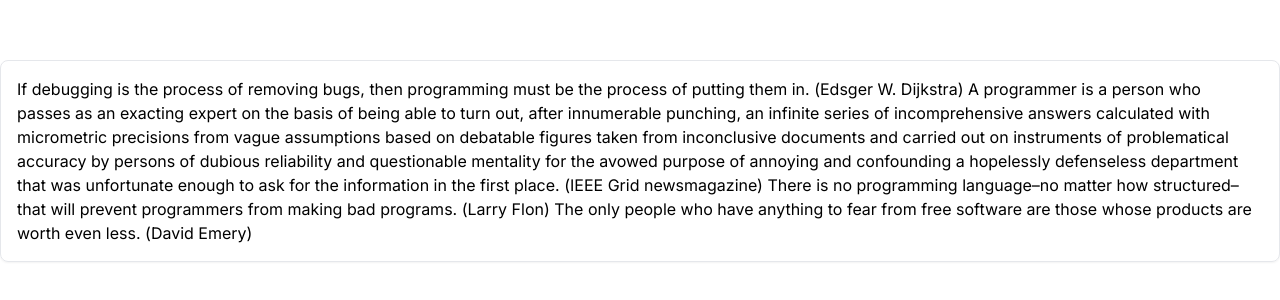
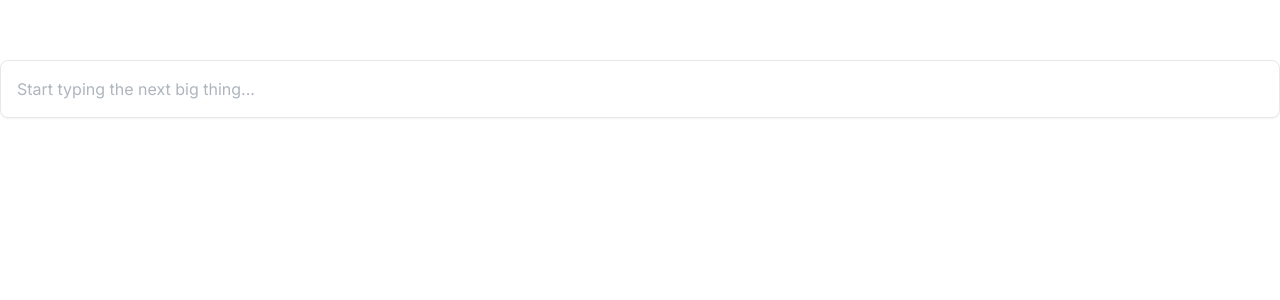
Before and after one commit to jennmueng/editor, a Next.js app: page / in a window 1280 px wide. Shown: the part 132-432 px from the top of the page. Built offline with nearby package versions, Linux system fonts and the light colour scheme; what fetch-retry would draw is missing.

Commit message:
better support newlines in suggestions.

```diff
--- a/package.json
+++ b/package.json
@@ -11,6 +11,8 @@
     "dependencies": {
         "@floating-ui/react": "^0.26.0",
         "@tiptap/extension-bubble-menu": "^2.1.11",
+        "@tiptap/extension-hard-break": "^2.1.11",
+        "@tiptap/extension-placeholder": "^2.1.11",
         "@tiptap/pm": "^2.1.11",
         "@tiptap/react": "^2.1.11",
         "@tiptap/starter-kit": "^2.1.11",
--- a/src/app/api/suggestions/route.ts
+++ b/src/app/api/suggestions/route.ts
@@ -14,7 +14,11 @@
 export const POST = withRateLimit(async (req) => {
     const { before, selection, after } = (await req.json()) as SelectionContext;
 
-    const joinedContext = `${before}[${selection}]${after}`.trim();
+    const joinedContext = `${before}[${selection}]${after}`
+        .replace("\n", "\\n")
+        .trim();
+
+    console.log("joinedContext", joinedContext);
 
     // Ask OpenAI for a streaming completion given the prompt
     const response = await openai.completions.create({
@@ -27,6 +31,7 @@
 - Make sure a suggestion works in the context of the sentence.
 - The suggestion should be an exact replacement of the text inside the brackets. No extra words should be added that do not fit in the context of the sentence.
 - Return only one [...] block per suggestion.
+- If newlines are present, place the string '\\n'.
 </guidelines>
 ---
 <example>
@@ -62,7 +67,9 @@
 
     const suggestions = outputText.split("\n").flatMap((suggestion) => {
         let match = suggestion.match(/\[(.*?)\]/);
-        const result = (match ? match[1] : suggestion.replace("- ", "")).trim();
+        const result = (match ? match[1] : suggestion.replace("- ", ""))
+            .trim()
+            .replace("\\n", "\n");
 
         if (result && result !== selection) {
             return result;
--- a/src/app/components/editor/editor.tsx
+++ b/src/app/components/editor/editor.tsx
@@ -8,6 +8,8 @@
 
 import React from "react";
 import { Menu } from "./menu";
+import Placeholder from "@tiptap/extension-placeholder";
+import HardBreak from "@tiptap/extension-hard-break";
 
 export const Editor = () => {
     const { suggestions, status, debouncedGetSuggestions, context, onBlur } =
@@ -23,10 +25,19 @@
                 StarterKit,
                 SelectionHighlightMark,
                 TextReplacementExtension,
+                Placeholder.configure({
+                    placeholder: "Start typing the next big thing...",
+                }),
+                // HardBreak.extend({
+                //     addKeyboardShortcuts() {
+                //         return {
+                //             Enter: () => this.editor.commands.setHardBreak(),
+                //         };
+                //     },
+                // }).configure({
+                //     keepMarks: false,
+                // }),
             ]}
-            content="<p>If debugging is the process of removing bugs, then programming must be the process of putting them in. (Edsger W. Dijkstra) A programmer is a person who passes as an exacting expert on the basis of being able to turn out, after innumerable punching, an infinite series of incomprehensive answers calculated with micrometric precisions from vague assumptions based on debatable figures taken from inconclusive documents and carried out on instruments of problematical accuracy by persons of dubious reliability and questionable mentality for the avowed purpose of annoying and confounding a hopelessly defenseless department that was unfortunate enough to ask for the information in the first place. (IEEE Grid newsmagazine) There is no programming language–no matter how structured–that will prevent programmers from making bad programs. (Larry Flon) The only people who have anything to fear from free software are those whose products are worth even less. (David Emery)
-
-            </p>"
             editorProps={{
                 attributes: {
                     class: "prose !outline-none p-4",
--- a/src/app/components/editor/extensions.ts
+++ b/src/app/components/editor/extensions.ts
@@ -38,7 +38,8 @@
                 ({ tr, state, commands }) => {
                     originalText = tr.doc.textBetween(
                         state.selection.from,
-                        state.selection.to
+                        state.selection.to,
+                        "\n"
                     );
 
                     replacedText = text;
--- a/src/app/components/editor/suggestions.tsx
+++ b/src/app/components/editor/suggestions.tsx
@@ -67,7 +67,7 @@
                             editor?.commands.setText(suggestion);
                         }}
                     >
-                        {suggestion}
+                        {suggestion.replace("\n", "<br>")}
                     </div>
                 ))}
             </>
--- a/src/app/components/editor/utils.ts
+++ b/src/app/components/editor/utils.ts
@@ -18,6 +18,10 @@
     return response.json() as Promise<string[]>;
 };
 
+export const getTextForSlice = (node: Node) => {
+    return node.textBetween(0, node.nodeSize - 2, "\n");
+};
+
 const CONTEXT_PADDING_CHARS = 64;
 
 export const getSelectionContext = (
@@ -32,10 +36,9 @@
     );
 
     const wordBoundaryRegex = /[\s\(\)\[\]\.,;:!?]/;
-    const textBeforeSelection = doc.cut(
-        contextStart,
-        selectionStart
-    ).textContent;
+    const textBeforeSelection = getTextForSlice(
+        doc.cut(contextStart, selectionStart)
+    );
     const reversedTextBeforeSelection = textBeforeSelection
         .split("")
         .reverse()
@@ -45,7 +48,10 @@
     if (wordBoundaryBefore === -1) {
         wordBoundaryBefore = reversedTextBeforeSelection.length;
     }
-    const textAfterSelection = doc.cut(selectionEnd, contextEnd).textContent;
+    const textAfterSelection = getTextForSlice(
+        doc.cut(selectionEnd, contextEnd)
+    );
+
     let wordBoundaryAfter = textAfterSelection.search(wordBoundaryRegex);
     if (wordBoundaryAfter === -1) {
         wordBoundaryAfter = textAfterSelection.length;
@@ -55,12 +61,14 @@
     selectionEnd += wordBoundaryAfter;
 
     const context: SelectionContext = {
-        before: doc.cut(contextStart, selectionStart).textContent,
-        selection: doc.cut(selectionStart, selectionEnd).textContent,
-        after: doc.cut(selectionEnd, contextEnd).textContent,
+        before: getTextForSlice(doc.cut(contextStart, selectionStart)),
+        selection: getTextForSlice(doc.cut(selectionStart, selectionEnd)),
+        after: getTextForSlice(doc.cut(selectionEnd, contextEnd)),
         selectionStart,
         selectionEnd,
     };
+
+    console.log("context", context);
 
     return context;
 };
--- a/src/app/globals.css
+++ b/src/app/globals.css
@@ -17,5 +17,11 @@
 }
 
 body {
-
+  .tiptap p.is-editor-empty:first-child::before {
+    color: #adb5bd;
+    content: attr(data-placeholder);
+    float: left;
+    height: 0;
+    pointer-events: none;
+  }
 }
```
Also changed, not shown: 1 other file (tests, documents, lock files or other folders).
